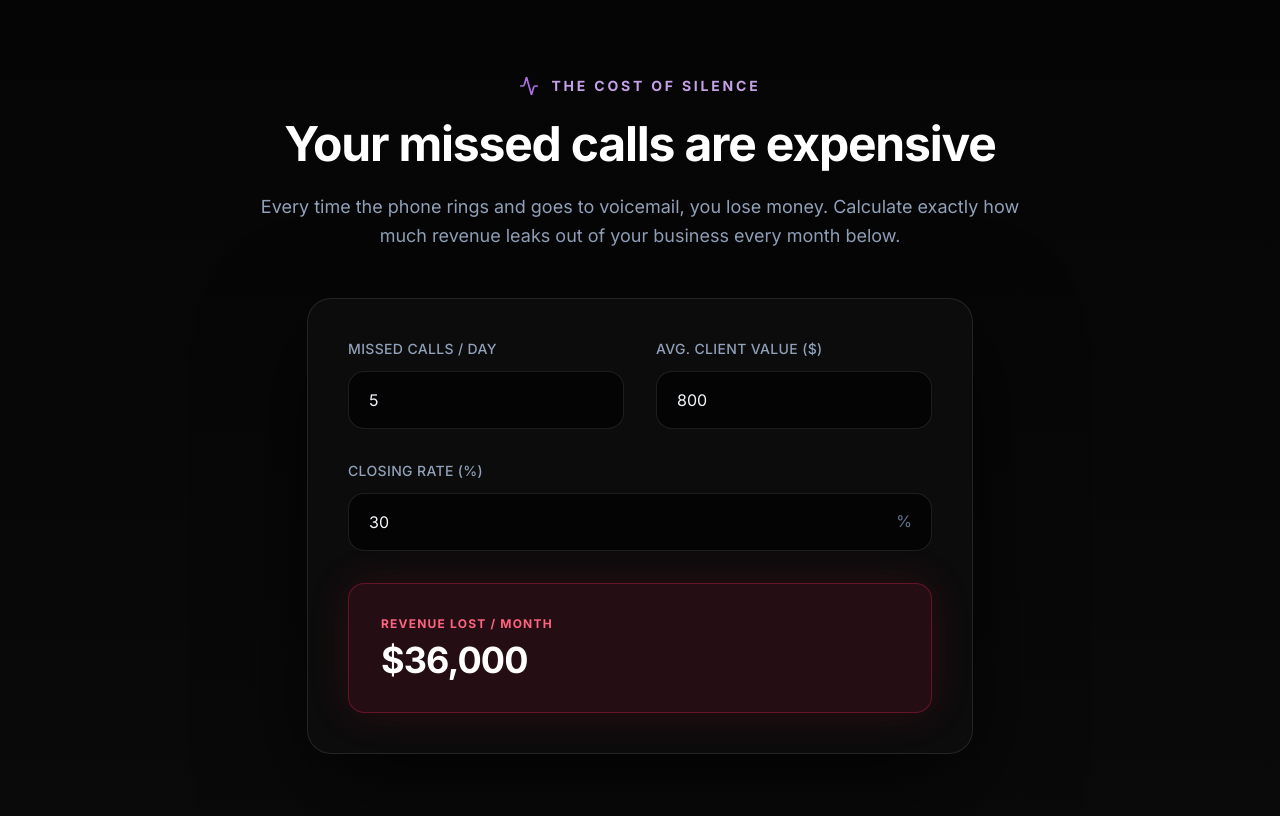
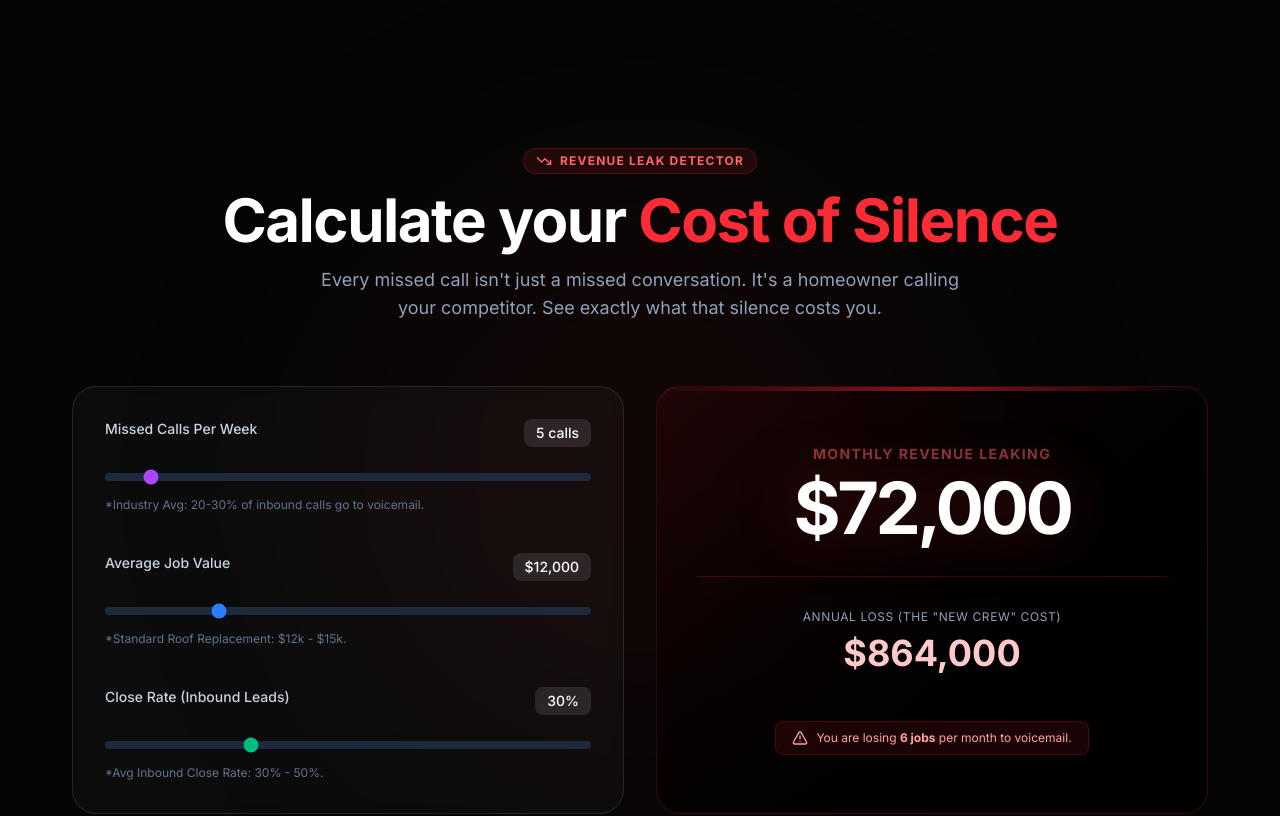
Before and after one commit to tahaissaoui-maker/autofuse-ai, a Next.js app: page / in a window 1280 px wide. Shown: the part 980-1796 px from the top of the page. Built offline with nearby package versions, Linux system fonts and the light colour scheme.

Commit message:
Refactor Missed Calls Section with Numeric States
Refactor missed calls logic to use numeric state values and update UI elements accordingly.

```diff
--- a/app/page.tsx
+++ b/app/page.tsx
@@ -16,6 +16,8 @@ import {
   User,
   Play,
   Pause,
+  TrendingDown,
+  AlertTriangle,
   Landmark,
   Home,
   Smile,
@@ -263,105 +265,133 @@ const HeroSection: React.FC = () => {
 };
 
 const MissedMoneySection: React.FC = () => {
-  const [missedCalls, setMissedCalls] = useState<string>("5");
-  const [clientValue, setClientValue] = useState<string>("800");
-  const [closeRate, setCloseRate] = useState<string>("30");
+  // ROOFER DEFAULTS:
+  // 5 missed calls/week (very common during storms/busy season)
+  // $12,000 avg ticket (standard residential roof)
+  // 30% close rate (industry standard for inbound)
+  const [missedCallsWeekly, setMissedCallsWeekly] = useState<number>(5);
+  const [avgJobValue, setAvgJobValue] = useState<number>(12000);
+  const [closeRate, setCloseRate] = useState<number>(30);
 
-  const parsedMissed = Number.parseFloat(missedCalls) || 0;
-  const parsedValue = Number.parseFloat(clientValue) || 0;
-  const parsedClose = Number.parseFloat(closeRate) || 0;
-
-  const lostPerMonth = parsedMissed * parsedValue * (parsedClose / 100) * 30;
+  // Math: Weekly Calls * 4 = Monthly Calls * Close Rate * Job Value
+  const monthlyRevenueLost = (missedCallsWeekly * 4) * (closeRate / 100) * avgJobValue;
+  const annualRevenueLost = monthlyRevenueLost * 12;
 
   return (
-    <section
-      id="calculator"
-      className="relative pt-14 pb-16 md:pb-32 z-20"
-    >
-      <div className="relative mx-auto flex w-full max-w-[1400px] flex-col items-center gap-12 px-4 sm:px-6 lg:px-8 text-center">
+    <section id="calculator" className="relative py-24 md:py-32 bg-[#050505]">
+      {/* Background Glow for danger vibe */}
+      <div className="absolute top-1/2 left-1/2 -translate-x-1/2 -translate-y-1/2 w-[600px] h-[600px] bg-red-900/10 blur-[120px] rounded-full pointer-events-none" />
+
+      <div className="relative mx-auto w-full max-w-[1200px] px-4 sm:px-6 lg:px-8">
+
         <Reveal>
-          <div className="space-y-6 max-w-3xl mx-auto">
-            <div className="flex items-center justify-center gap-3 opacity-90">
-              <Activity className="h-5 w-5 text-purple-400" />
-              <p className="text-sm font-bold uppercase tracking-[0.2em] text-purple-300">
-                The Cost of Silence
-              </p>
+          <div className="text-center mb-16 space-y-4">
+            <div className="inline-flex items-center gap-2 px-3 py-1 rounded-full bg-red-500/10 border border-red-500/20 text-red-400 text-xs font-bold uppercase tracking-widest">
+              <TrendingDown className="w-4 h-4" />
+              Revenue Leak Detector
             </div>
-            <h2 className="text-3xl md:text-5xl font-bold tracking-tight text-white">
-              Your missed calls are expensive
+            <h2 className="text-4xl md:text-6xl font-bold text-white tracking-tight">
+              Calculate your <span className="text-red-500">Cost of Silence</span>
             </h2>
-            <p className="mx-auto text-base md:text-lg text-slate-400 leading-relaxed">
-              Every time the phone rings and goes to voicemail, you lose money. Calculate exactly how much revenue leaks out of your business every month below.
+            <p className="text-slate-400 text-lg max-w-2xl mx-auto">
+              Every missed call isn't just a missed conversation. It's a homeowner calling your competitor. See exactly what that silence costs you.
             </p>
           </div>
         </Reveal>
 
-        <Reveal delay={120}>
-          <div className="glass-card w-full max-w-3xl rounded-3xl border border-white/10 bg-[#0e0e0e]/80 p-6 md:p-10 shadow-[0_30px_100px_rgba(0,0,0,0.7)] backdrop-blur-2xl">
-            <form className="space-y-8 text-left">
-              <div className="grid gap-8 sm:grid-cols-2">
-                <div className="space-y-3">
-                  <label className="block text-sm font-medium text-slate-400 uppercase tracking-wide">
-                    Missed Calls / Day
-                  </label>
-                  <input
-                    type="number"
-                    min={0}
-                    value={missedCalls}
-                    onChange={(e) => setMissedCalls(e.target.value)}
-                    className="w-full rounded-2xl border border-white/10 bg-black/60 px-5 py-4 text-base text-slate-100 outline-none ring-purple-500/20 focus:border-purple-500 focus:ring-2 transition-all"
-                  />
+        <Reveal delay={100}>
+          <div className="grid lg:grid-cols-2 gap-8 items-center">
+
+            {/* LEFT: The Inputs (Interactive Sliders) */}
+            <div className="p-8 rounded-3xl bg-white/[0.03] border border-white/10 backdrop-blur-sm space-y-10">
+
+              {/* Slider 1: Missed Calls */}
+              <div className="space-y-4">
+                <div className="flex justify-between text-sm font-medium">
+                  <label className="text-slate-300">Missed Calls Per Week</label>
+                  <span className="text-white bg-white/10 px-3 py-1 rounded-lg">{missedCallsWeekly} calls</span>
                 </div>
-                <div className="space-y-3">
-                  <label className="block text-sm font-medium text-slate-400 uppercase tracking-wide">
-                    Avg. Client Value ($)
-                  </label>
-                  <input
-                    type="number"
-                    min={0}
-                    value={clientValue}
-                    onChange={(e) => setClientValue(e.target.value)}
-                    className="w-full rounded-2xl border border-white/10 bg-black/60 px-5 py-4 text-base text-slate-100 outline-none ring-purple-500/20 focus:border-purple-500 focus:ring-2 transition-all"
-                  />
+                <input
+                  type="range" min="1" max="50" step="1"
+                  value={missedCallsWeekly}
+                  onChange={(e) => setMissedCallsWeekly(Number(e.target.value))}
+                  className="w-full h-2 bg-slate-800 rounded-lg appearance-none cursor-pointer accent-purple-500 hover:accent-purple-400 transition-all"
+                />
+                <p className="text-xs text-slate-500">
+                  *Industry Avg: 20-30% of inbound calls go to voicemail.
+                </p>
+              </div>
+
+              {/* Slider 2: Job Value */}
+              <div className="space-y-4">
+                <div className="flex justify-between text-sm font-medium">
+                  <label className="text-slate-300">Average Job Value</label>
+                  <span className="text-white bg-white/10 px-3 py-1 rounded-lg">${avgJobValue.toLocaleString()}</span>
+                </div>
+                <input
+                  type="range" min="1000" max="50000" step="500"
+                  value={avgJobValue}
+                  onChange={(e) => setAvgJobValue(Number(e.target.value))}
+                  className="w-full h-2 bg-slate-800 rounded-lg appearance-none cursor-pointer accent-blue-500 hover:accent-blue-400 transition-all"
+                />
+                <p className="text-xs text-slate-500">
+                  *Standard Roof Replacement: $12k - $15k.
+                </p>
+              </div>
+
+              {/* Slider 3: Close Rate */}
+              <div className="space-y-4">
+                <div className="flex justify-between text-sm font-medium">
+                  <label className="text-slate-300">Close Rate (Inbound Leads)</label>
+                  <span className="text-white bg-white/10 px-3 py-1 rounded-lg">{closeRate}%</span>
+                </div>
+                <input
+                  type="range" min="1" max="100" step="1"
+                  value={closeRate}
+                  onChange={(e) => setCloseRate(Number(e.target.value))}
+                  className="w-full h-2 bg-slate-800 rounded-lg appearance-none cursor-pointer accent-emerald-500 hover:accent-emerald-400 transition-all"
+                />
+                <p className="text-xs text-slate-500">
+                  *Avg Inbound Close Rate: 30% - 50%.
+                </p>
+              </div>
+
+            </div>
+
+            {/* RIGHT: The Results (The "Pain") */}
+            <div className="relative h-full min-h-[400px] p-10 rounded-3xl bg-gradient-to-br from-red-950/30 to-black border border-red-500/20 flex flex-col justify-center items-center text-center space-y-8">
+
+              <div className="absolute top-0 left-0 w-full h-1 bg-gradient-to-r from-transparent via-red-500 to-transparent opacity-50" />
+
+              <div>
+                <p className="text-red-400 text-sm font-bold uppercase tracking-widest mb-2 animate-pulse">
+                  Monthly Revenue Leaking
+                </p>
+                <div className="text-6xl md:text-7xl font-bold text-white tracking-tighter drop-shadow-[0_0_30px_rgba(220,38,38,0.3)]">
+                  ${monthlyRevenueLost.toLocaleString()}
                 </div>
               </div>
 
-              <div className="space-y-3">
-                <label className="block text-sm font-medium text-slate-400 uppercase tracking-wide">
-                  Closing Rate (%)
-                </label>
-                <div className="relative">
-                    <input
-                    type="number"
-                    min={0}
-                    max={100}
-                    value={closeRate}
-                    onChange={(e) => setCloseRate(e.target.value)}
-                    className="w-full rounded-2xl border border-white/10 bg-black/60 px-5 py-4 text-base text-slate-100 outline-none ring-purple-500/20 focus:border-purple-500 focus:ring-2 transition-all"
-                    />
-                    <div className="absolute right-5 top-4 text-slate-500 text-base pointer-events-none">%</div>
+              <div className="w-full h-px bg-red-500/20" />
+
+              <div>
+                <p className="text-slate-400 text-xs uppercase tracking-wider mb-2">
+                  Annual Loss (The "New Crew" Cost)
+                </p>
+                <div className="text-3xl md:text-4xl font-bold text-red-200">
+                  ${annualRevenueLost.toLocaleString()}
                 </div>
               </div>
 
-              <div className="mt-8 rounded-2xl border border-rose-500/30 bg-rose-500/10 p-8 shadow-[0_0_40px_rgba(225,29,72,0.15)]">
-                <div className="flex items-center justify-between">
-                  <div>
-                    <p className="text-xs font-bold uppercase tracking-widest text-rose-400 mb-2">
-                      Revenue Lost / Month
-                    </p>
-                    <p className="text-3xl md:text-4xl font-bold text-white tracking-tight">
-                      {lostPerMonth <= 0
-                        ? "$0"
-                        : lostPerMonth.toLocaleString("en-US", {
-                            style: "currency",
-                            currency: "USD",
-                            maximumFractionDigits: 0,
-                          })}
-                    </p>
-                  </div>
+              <div className="pt-4">
+                <div className="inline-flex items-center gap-2 px-4 py-2 rounded-lg bg-red-500/10 border border-red-500/20 text-red-300 text-xs">
+                  <AlertTriangle className="w-4 h-4" />
+                  <span>You are losing <b>{Math.round(missedCallsWeekly * 4 * (closeRate/100))} jobs</b> per month to voicemail.</span>
                 </div>
               </div>
-            </form>
+
+            </div>
+
           </div>
         </Reveal>
       </div>
```
